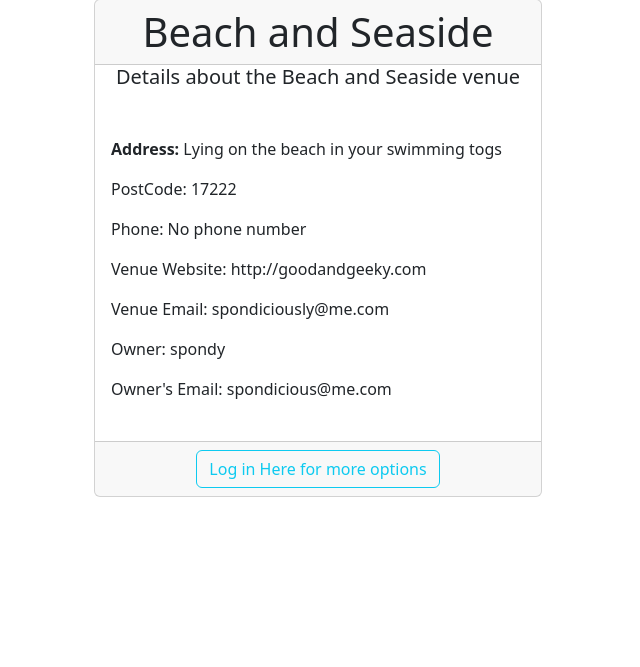
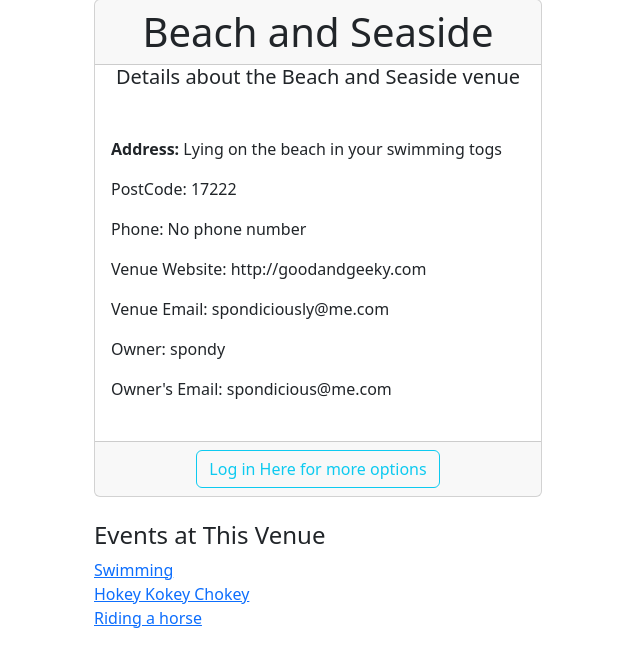
Before and after one commit to Spondycode/cautious-telegram, a Django app: page /show_venue/1 in a window 1280 px wide. Shown: the part 81-748 px from the top of the page, without its empty margins (0-640 px from the left). Run offline with Django 4.2, Linux system fonts and the light colour scheme; data comes from the database, SQL or seed files in the repository.

Commit message:
Finished as far as it goes for now

```diff
--- a/events/templates/events/show_event.html
+++ b/events/templates/events/show_event.html
@@ -36,6 +36,7 @@
       </center></div>
     </div>
     <br/>
+
     <br/>
   {% endif %}
 </div>
--- a/events/templates/events/show_venue.html
+++ b/events/templates/events/show_venue.html
@@ -33,5 +33,13 @@
       {% endif %}
     </center></div>
   </div><br/>
+  <h4>Events at This Venue</h4>
+  {% if events %}
+    {% for event in events %}
+    <a href="{% url 'show-event' event.id %}">{{ event }}</a><br/>
+    {% endfor %}
+  {% else %}
+    <p>No events at this venue for now...</p>
+  {% endif %}
 </div>
 {% endblock %}
--- a/events/views.py
+++ b/events/views.py
@@ -127,8 +127,12 @@ def search_venues(request):
 def show_venue(request, venue_id):
     venue = Venue.objects.get(pk=venue_id)
     venue_owner = User.objects.get(pk=venue.owner)
+    # Grab trhe events from that venue
+    events = venue.event_set.all()
     return render(
-        request, "events/show_venue.html", {"venue": venue, "venue_owner": venue_owner}
+        request,
+        "events/show_venue.html",
+        {"venue": venue, "venue_owner": venue_owner, "events": events},
     )
 
 
```
